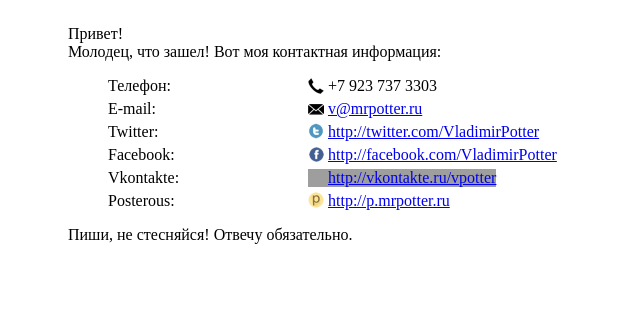
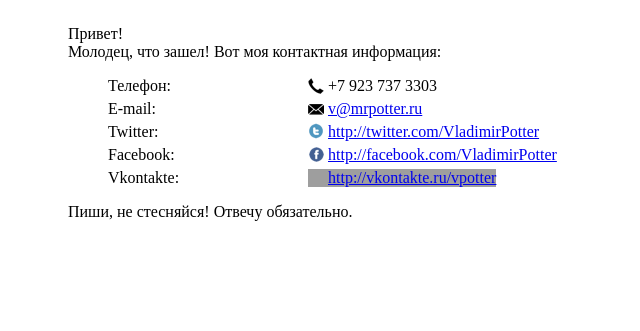
Before and after one commit to vpotter/vpotter.github.com, a plain HTML site: page index.html in a window 1280 px wide. Shown: the whole page, without its empty margins (0-640 px from the left). Drawn offline with Linux system fonts and the light colour scheme; grey boxes are pictures that could not be loaded.

Commit message:
Add CV to the repo. Remove Posterous link

```diff
--- a/index.html
+++ b/index.html
@@ -24,7 +24,6 @@
                     <li><span class="label">Twitter: </span><div class="contact twitter"><a href="http://www.twitter.com/VladimirPotter">http://twitter.com/VladimirPotter</a></div></li>
                     <li><span class="label">Facebook: </span><div class="contact facebook"><a href="http://facebook.com/VladimirPotter">http://facebook.com/VladimirPotter</a></div></li>
                     <li><span class="label">Vkontakte: </span><div class="contact vkontakte"><a href="http://vkontakte.ru/vpotter">http://vkontakte.ru/vpotter</a></div></li>
-                    <li><span class="label">Posterous: </span><div class="contact posterous"><a href="http://p.mrpotter.ru">http://p.mrpotter.ru</a></div></li>
                 </ul>
                 <p class="Body"></p>
                 <p class="Body">Пиши, не стесняйся! Отвечу обязательно.</p>
```
Also changed, not shown: 1 other file.
